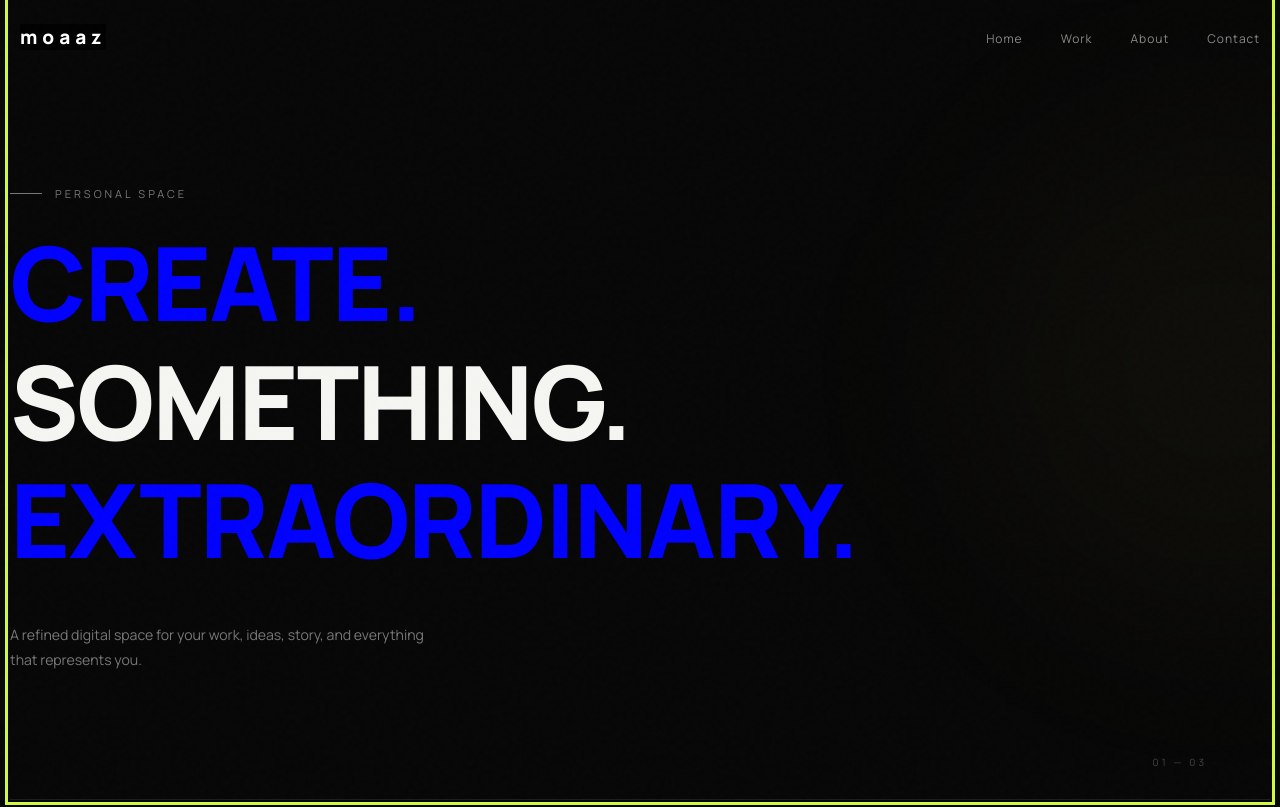
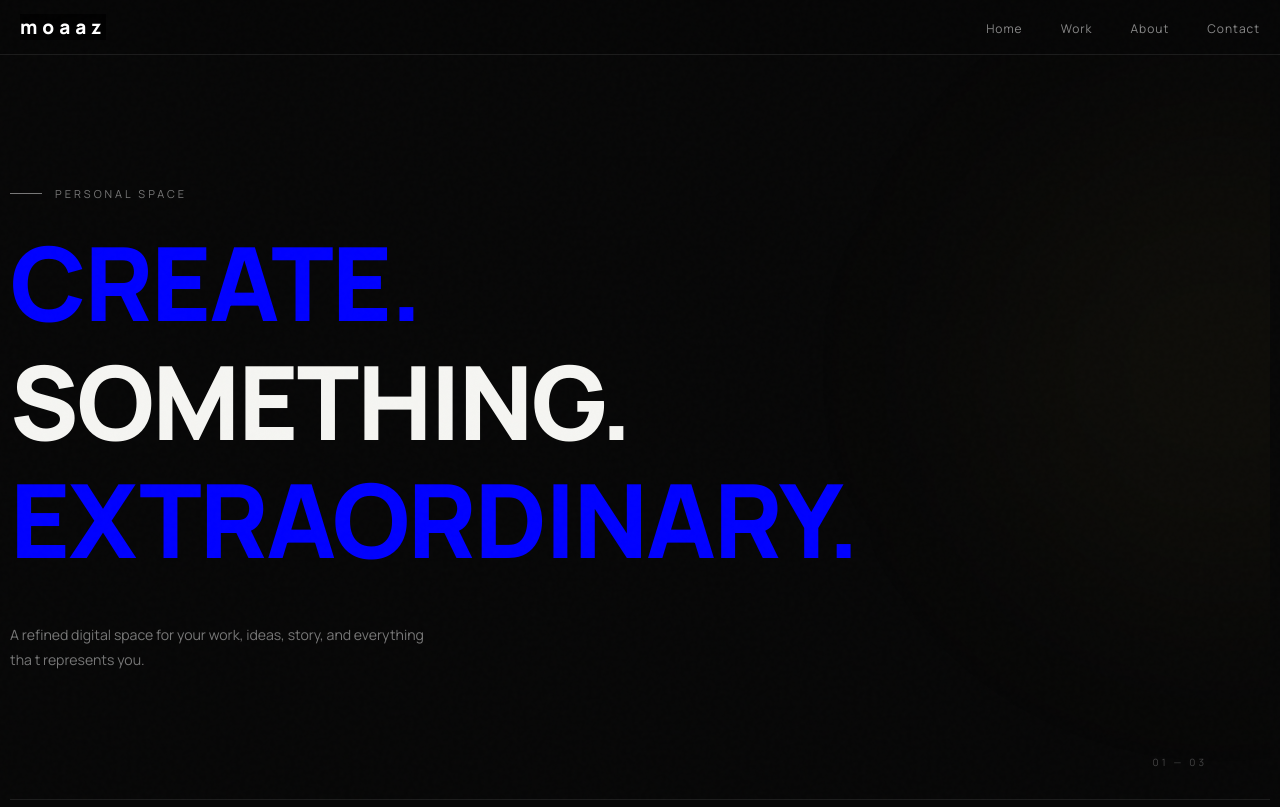
Before and after one commit to moaaz-Portfolio/nolx-MAKAYT2I-1-mt7qabhl, a plain HTML site: page index.html in a window 1280 px wide. Shown: the top 807 px of the page. Drawn offline with Linux system fonts and the light colour scheme.

Commit message:
Update index.html

```diff
--- a/index.html
+++ b/index.html
@@ -604,9 +604,9 @@
     </style>
 </head>
 <body style="cursor: pointer;" class="">
-    <div class="cursor" style="cursor: pointer; left: 186px; top: 346px;"></div>
+    <div class="cursor" style="cursor: pointer; left: 263px; top: 467px;"></div>
     <div class="cursor-ring" style="cursor: pointer;"></div>
-    <header class="navbar" id="navbar" style="cursor: pointer; outline: none; outline-offset: 2px;">
+    <header class="navbar scrolled" id="navbar" style="cursor: pointer; outline: none; outline-offset: 2px;">
         <div class="container nav" style="cursor: pointer;">
             <a href="#home" class="logo" data-editable="true" style="cursor: pointer; outline: none; outline-offset: 2px; color: rgb(255, 255, 255); background: rgb(0, 0, 0);">moaaz</a>
             <button class="menu-toggle" id="menuToggle" aria-label="Menu" style="cursor: pointer;">
@@ -623,7 +623,7 @@
         </div>
     </header>
     <main style="cursor: pointer;">
-        <section class="hero" id="home" style="cursor: pointer; outline: rgb(209, 248, 67) solid 3px; outline-offset: 2px;">
+        <section class="hero" id="home" style="cursor: pointer; outline: none; outline-offset: 2px;">
             <div class="hero-glow" style="cursor: pointer;"></div>
             <div class="container hero-content" style="cursor: pointer;">
                 <div class="eyebrow hero-top" data-editable="true" style="cursor: pointer;"><span class="eyebrow-line" data-editable="true" style="cursor: pointer;"></span>Personal Space</div>
@@ -633,7 +633,7 @@
                     <span class="hero-line" style="cursor: pointer;"><span class="hero-word gold" style="cursor: pointer; outline: none; outline-offset: 2px; color: rgb(0, 0, 255);">EXTRAORDINARY.</span></span>
                 </h1>
                 <div class="hero-bottom" style="cursor: pointer;">
-                    <p class="hero-description" data-editable="true" style="cursor: pointer;">A refined digital space for your work, ideas, story, and everything that represents you.</p>
+                    <p class="hero-description" data-editable="true" style="cursor: pointer; outline: none; outline-offset: 2px;">A refined digital space for your work, ideas, story, and everything tha t represents you.</p>
 
                 </div>
             </div>
@@ -663,7 +663,7 @@
                         </h2>
                     </div>
                     <div class="contact-side reveal show" style="cursor: pointer;">
-                        <p class="contact-description" data-editable="true" style="cursor: pointer;">Have an idea, opportunity, question, or simply want to say hello? My inbox is always open.</p>
+                        <p class="contact-description" data-editable="true" style="cursor: pointer; outline: none; outline-offset: 2px;">Have an idea, opportunity, question, or simply want to say hello? My inbox is alwa ys open.</p>
                         <a href="mailto:hello@example.com" class="email" data-editable="true" style="cursor: pointer; outline: none; outline-offset: 2px; color: rgb(0, 0, 255);">moaazsalah217@gmail.com</a>
                         <div class="socials" style="cursor: pointer; outline: none; outline-offset: 2px;">
                             <a href="#" class="social" target="_blank" aria-label="Instagram" style="cursor: pointer;">
```
